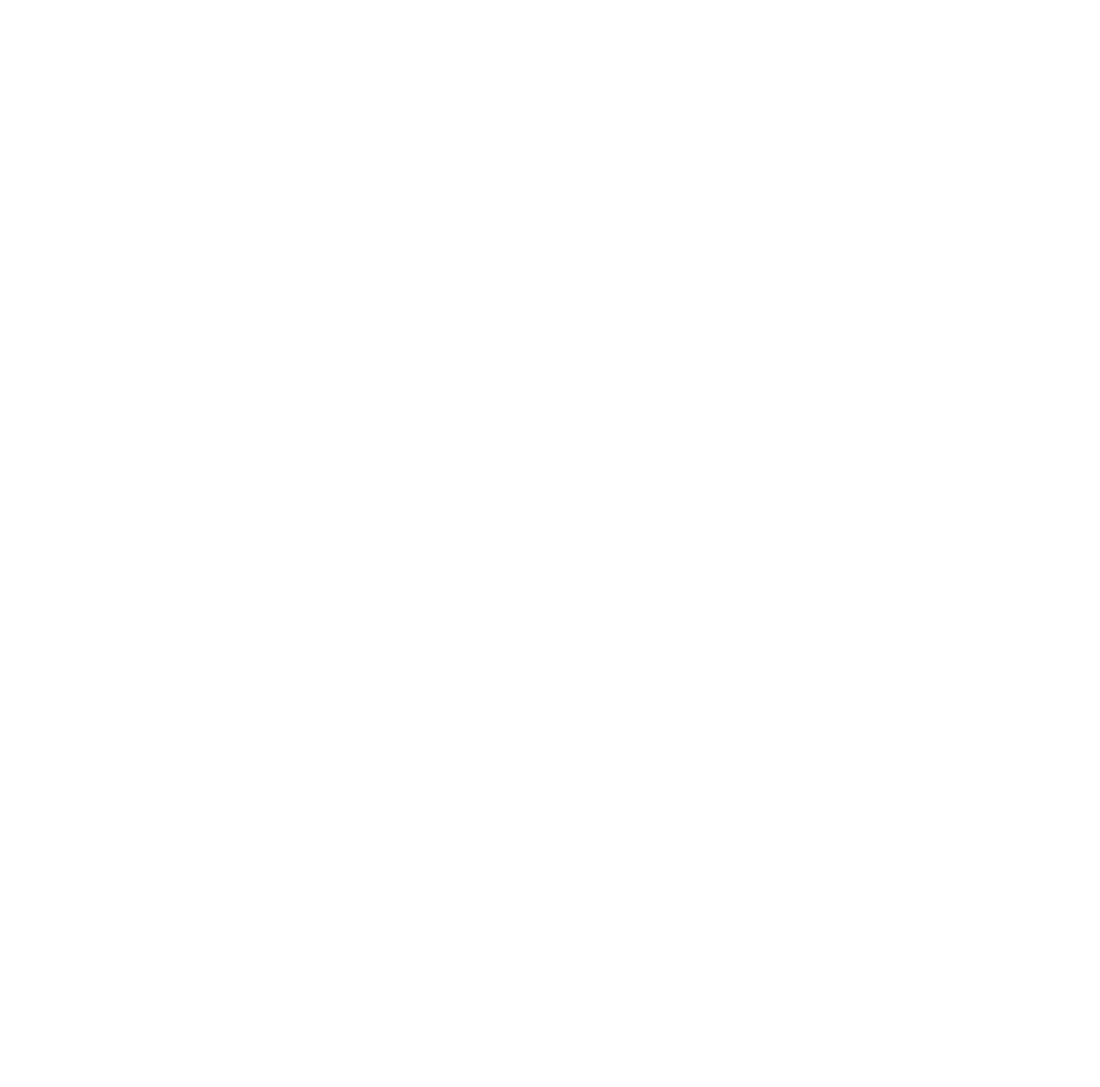
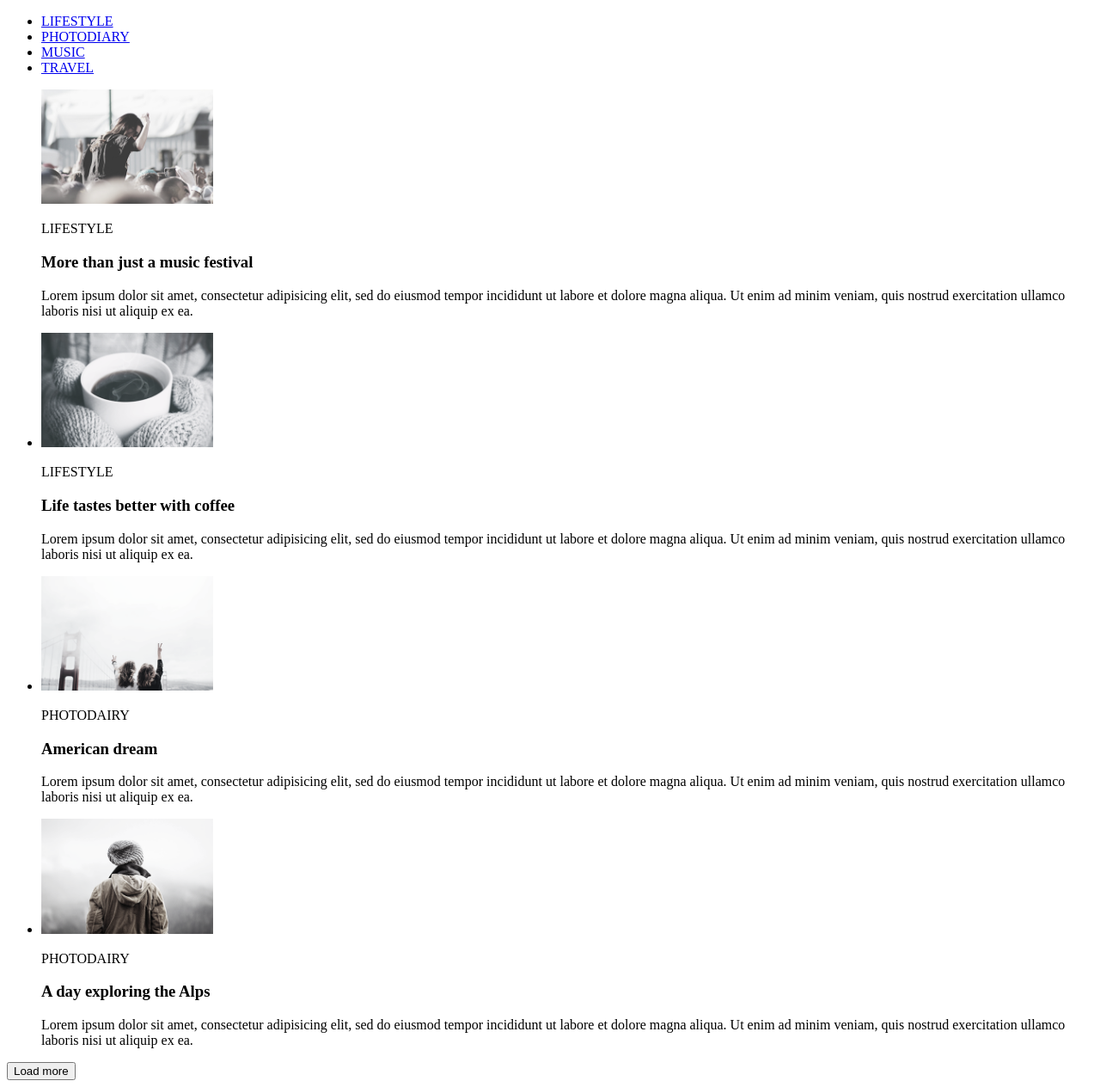
Before and after one commit to TimMedin/my-homework18.02, a plain HTML site: page index.html in a window 1280 px wide. Shown: the whole page at 86% size. Before the commit the page ends 800 px from the top, so only its background shows below. Drawn offline with Linux system fonts and the light colour scheme.

Commit message:
Update index.html

```diff
--- a/index.html
+++ b/index.html
@@ -7,6 +7,65 @@
     <title>Document</title>
 </head>
 <body>
-
+    <header>
+        <nav>
+            <ul>
+                <li><a href="#">LIFESTYLE</a></li>
+                <li><a href="#">PHOTODIARY</a></li>
+                <li><a href="#">MUSIC</a></li>
+                <li><a href="#">TRAVEL</a></li>
+            </ul>
+        </nav>
+    </header>
+    <main>
+        <section>
+            <ul>
+                    <img src="1.1.jpg" alt="Захід" width="200">
+                    <p>LIFESTYLE</p>
+                    <h3>More than just a music festival</h3>
+                    <p>
+                        Lorem ipsum dolor sit amet, consectetur adipisicing elit, sed do
+                        eiusmod tempor incididunt ut labore et dolore magna aliqua. Ut
+                        enim ad minim veniam, quis nostrud exercitation ullamco laboris
+                        nisi ut aliquip ex ea.
+                    </p>
+                </li>
+                <li>
+                    <img src="2.1.png" alt="Кофе" width="200">
+                    <p>LIFESTYLE</p>
+                    <h3>Life tastes better with coffee</h3>
+                    <p>
+                        Lorem ipsum dolor sit amet, consectetur adipisicing elit, sed do
+                        eiusmod tempor incididunt ut labore et dolore magna aliqua. Ut
+                        enim ad minim veniam, quis nostrud exercitation ullamco laboris
+                        nisi ut aliquip ex ea.
+                    </p>
+                </li>
+                <li>
+                    <img src="3.1.png" alt="Пейзаж" width="200">
+                    <p>PHOTODAIRY</p>
+                    <h3>American dream</h3>
+                    <p>
+                        Lorem ipsum dolor sit amet, consectetur adipisicing elit, sed do
+                        eiusmod tempor incididunt ut labore et dolore magna aliqua. Ut
+                        enim ad minim veniam, quis nostrud exercitation ullamco laboris
+                        nisi ut aliquip ex ea.
+                    </p>
+                </li>
+                <li>
+                    <img src="4.1.png" alt="Дівчина" width="200">
+                    <p>PHOTODAIRY</p>
+                    <h3>A day exploring the Alps</h3>
+                    <p>
+                        Lorem ipsum dolor sit amet, consectetur adipisicing elit, sed do
+                        eiusmod tempor incididunt ut labore et dolore magna aliqua. Ut
+                        enim ad minim veniam, quis nostrud exercitation ullamco laboris
+                        nisi ut aliquip ex ea.
+                    </p>
+                </li>
+            </ul>
+            <button>Load more</button>
+        </section>
+    </main>
 </body>
 </html>
```
Also changed, not shown: 1.1.jpg (added), 2.1.png (added), 3.1.png (added), 4.1.png (added).
